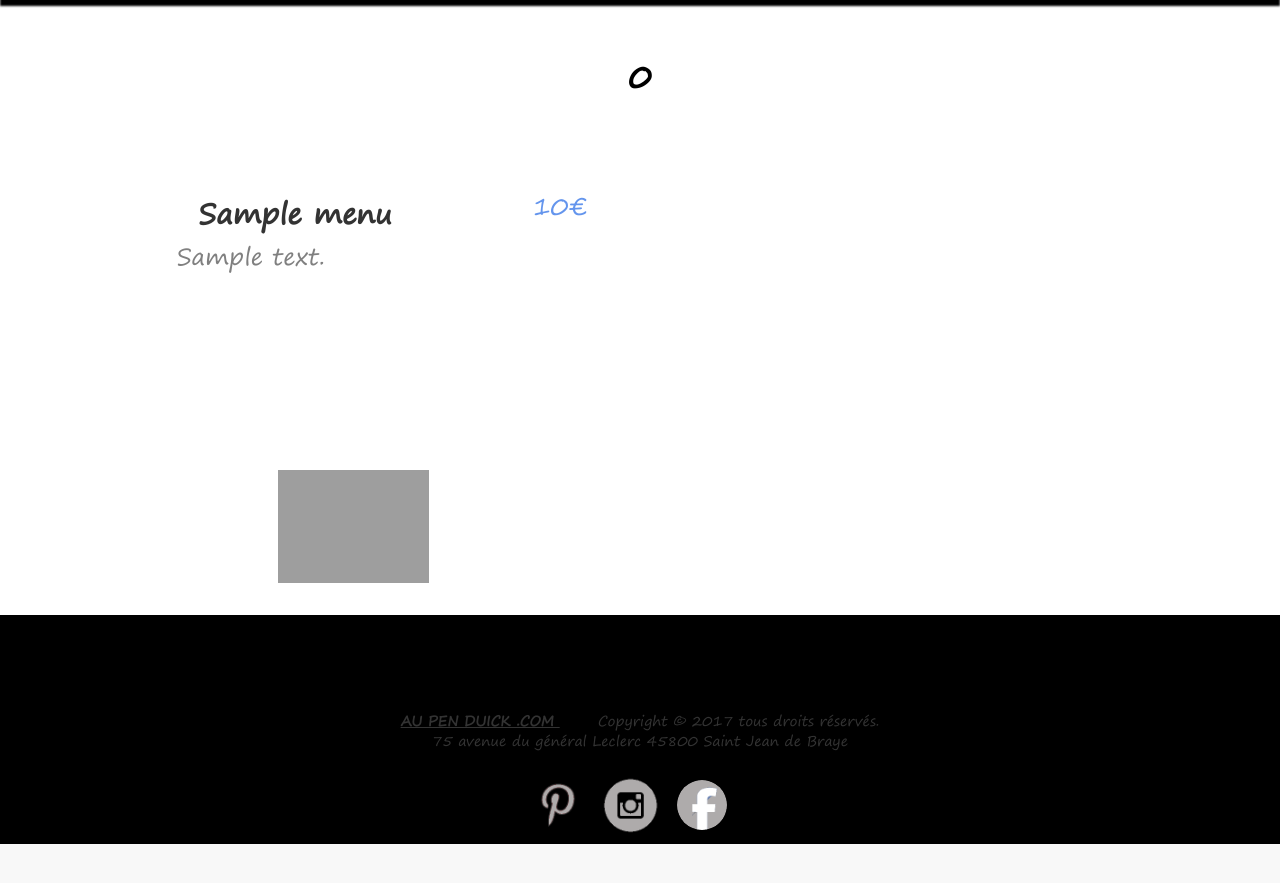
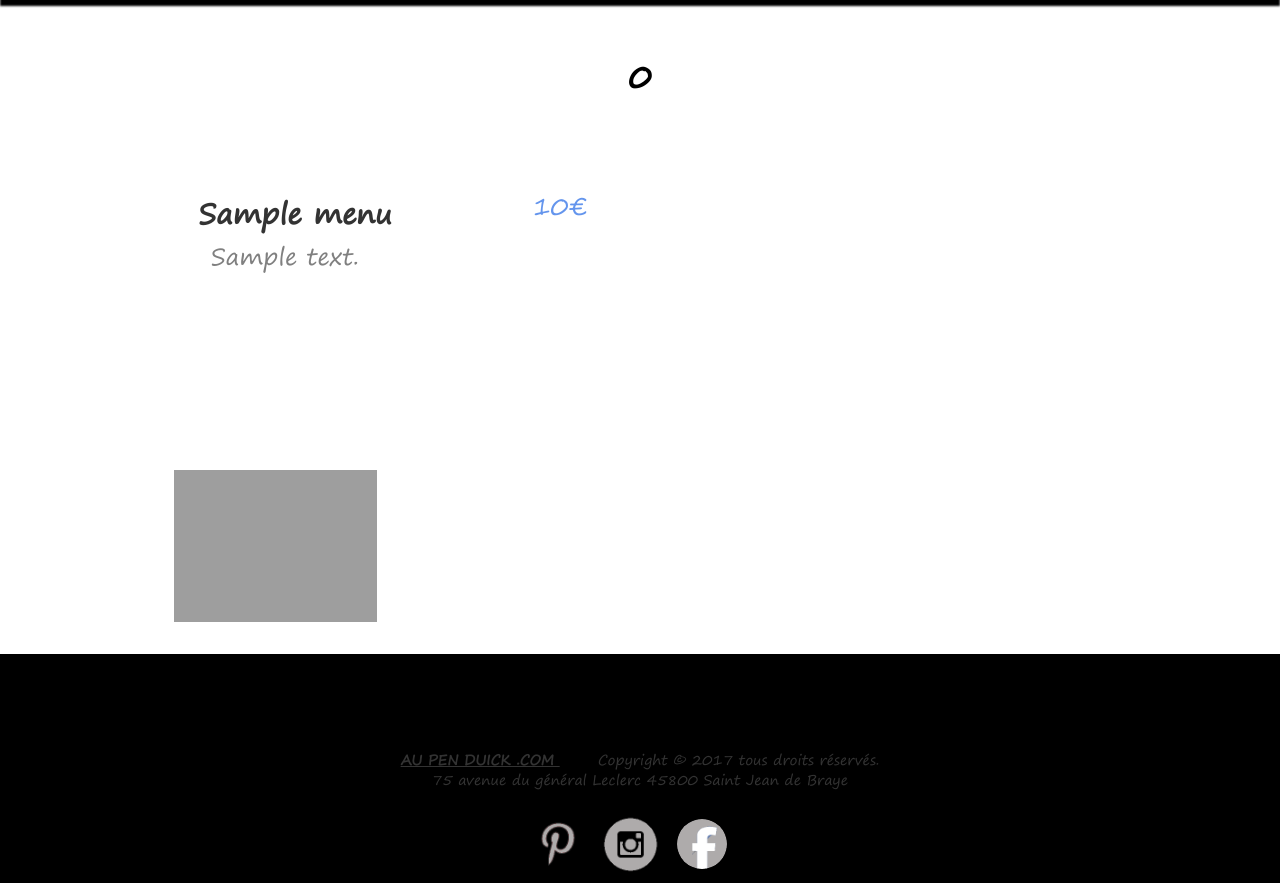
Before and after one commit to WildCodeSchool/orleans-0917-penduick, a PHP site: template src/View/menucontent.html.twig in a window 1280 px wide. Shown: the part 491-1374 px from the top of the page. Before the commit the page ends 1335 px from the top, so only its background shows below. Run offline with PHP 8.4, Linux system fonts and the light colour scheme; the template is opened without the code that fills it: most values are stand-ins (such as "Sample title", 1, 10 or a date in 2020); some libraries are stand-ins or nearby versions; grey boxes are pictures that could not be loaded.

Commit message:
fix carte

```diff
--- a/src/View/menucontent.html.twig
+++ b/src/View/menucontent.html.twig
@@ -61,7 +61,7 @@
                                                     </div>
                                                 </div>
                                                 <div class="rowHeight">
-                                                    <div class="col-xs-12 col-lg-12"><span
+                                                    <div class="col-xs-12 col-lg-11 col-lg-offset-1"><span
                                                                 class="description">{{ crepe.description }}</span>
                                                     </div>
                                                 </div>
@@ -80,7 +80,7 @@
         <!-----------------------------------------------pics---------------------------------------------------------->
         <div class="container-fluid">
             <div class="row">
-                <div class="col-xs-10 col-lg-8 col-lg-offset-2">
+                <div class="col-xs-10 col-lg-10 col-lg-offset-1">
                     <div class="columnsPics">
                         {% for picture in pictures %}
                             <ul>
```
